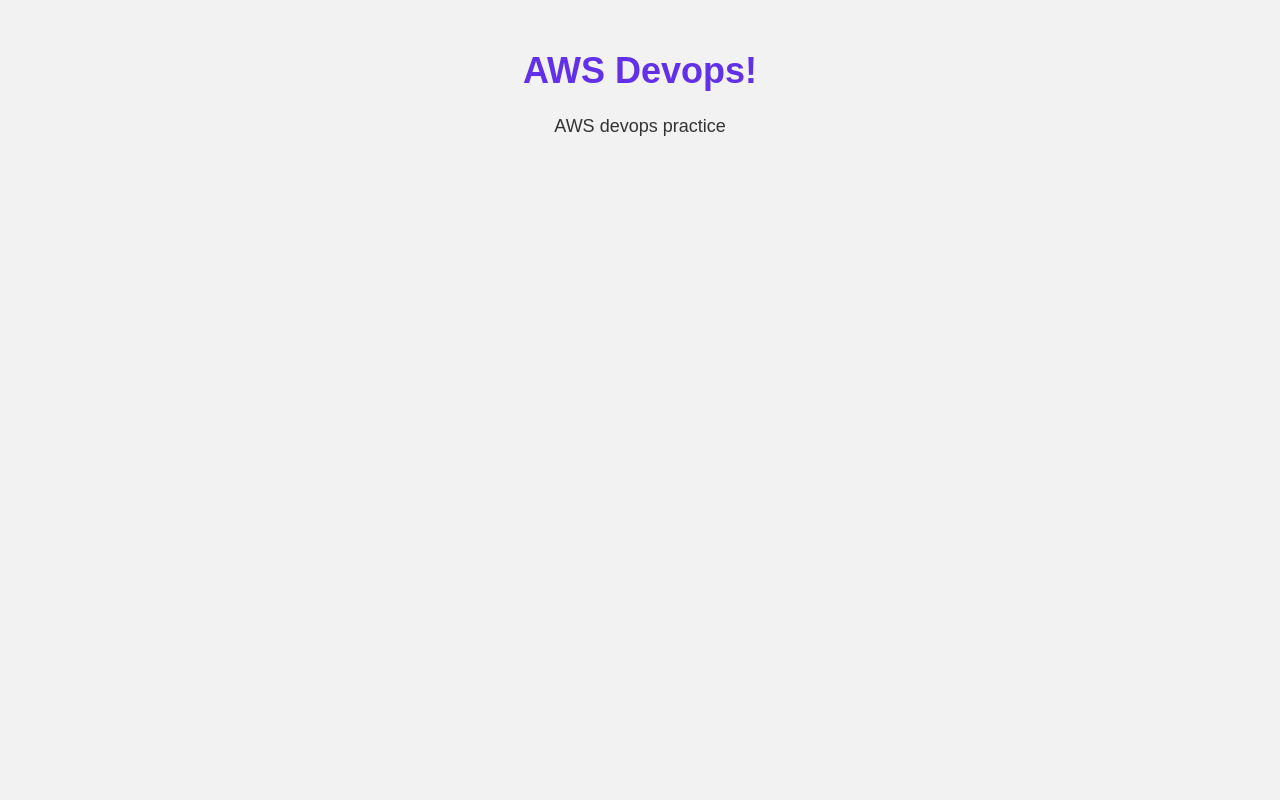
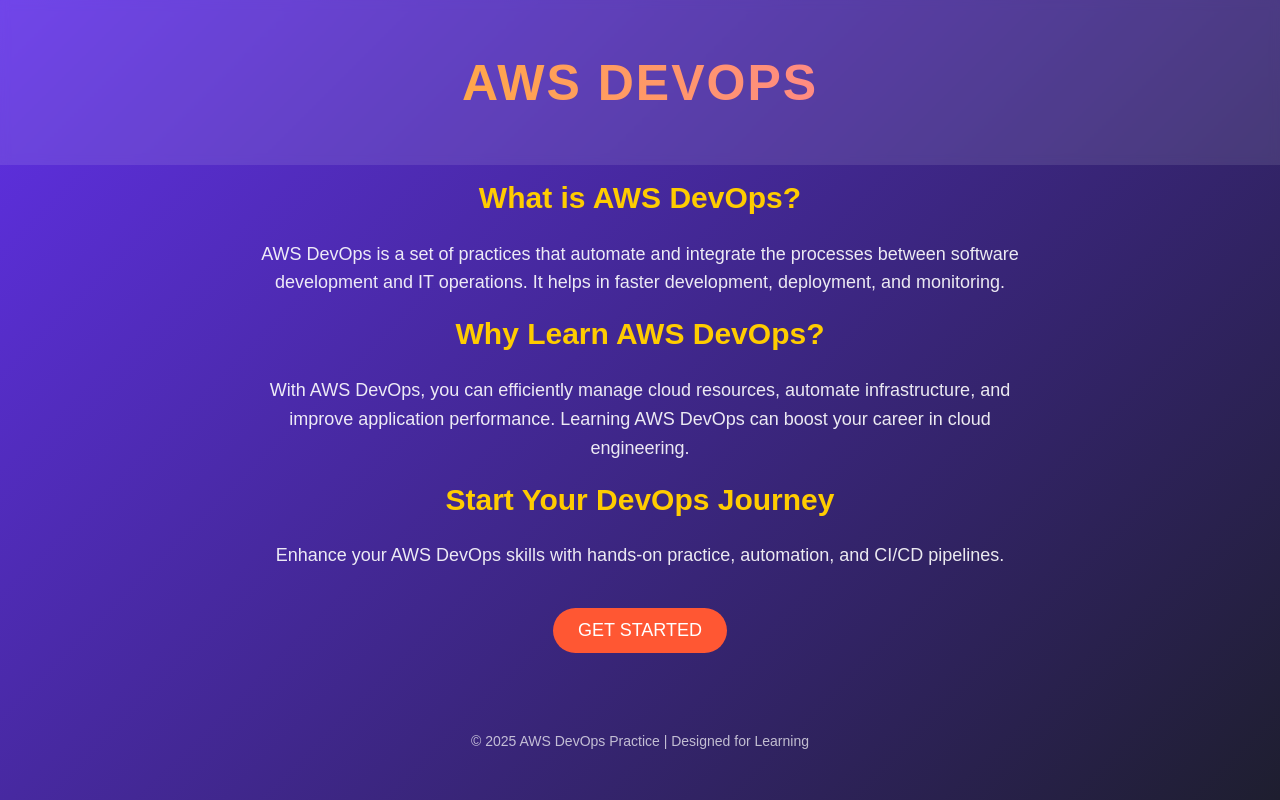
Before and after one commit to Sarthak221198/AWS-Devops, a plain HTML site: page index.html in a window 1280 px wide. Drawn offline with Linux system fonts and the light colour scheme.

Commit message:
updating index.html file

```diff
--- a/index.html
+++ b/index.html
@@ -1,28 +1,127 @@
 <!DOCTYPE html>
-<html>
+<html lang="en">
 <head>
+    <meta charset="UTF-8">
+    <meta name="viewport" content="width=device-width, initial-scale=1.0">
+    <title>AWS DevOps | Learn & Practice</title>
     <style>
+        /* Global Styles */
         body {
-        font-family: Arial, sans-serif;
-        background-color: #f2f2f2;
-        color: #333;
+            font-family: 'Arial', sans-serif;
+            background: linear-gradient(135deg, #6130e8, #1e1e2f);
+            color: white;
             text-align: center;
+            margin: 0;
+            padding: 0;
+            display: flex;
+            flex-direction: column;
+            align-items: center;
+            justify-content: center;
+            height: 100vh;
+        }
+
+        /* Header Styles */
+        header {
+            width: 100%;
+            padding: 20px 0;
+            background: rgba(255, 255, 255, 0.1);
+            position: fixed;
+            top: 0;
+            backdrop-filter: blur(5px);
         }
 
         h1 {
-        font-size: 36px;
-        margin-top: 50px;
-        color: #6130e8;
+            font-size: 50px;
+            background: -webkit-linear-gradient(left, #ffcc00, #ff66cc);
+            -webkit-background-clip: text;
+            -webkit-text-fill-color: transparent;
+            text-transform: uppercase;
+            letter-spacing: 2px;
+            animation: fadeIn 1.5s ease-in-out;
+        }
+
+        /* Section Styling */
+        .container {
+            max-width: 800px;
+            padding: 20px;
+            margin-top: 100px;
+        }
+
+        h2 {
+            font-size: 30px;
+            color: #ffcc00;
+            margin-top: 20px;
         }
 
         p {
             font-size: 18px;
-        margin: 20px 0;
+            line-height: 1.6;
+            opacity: 0.9;
+            animation: slideIn 1.5s ease-in-out;
+        }
+
+        /* Button Styling */
+        .btn {
+            display: inline-block;
+            margin-top: 20px;
+            padding: 12px 25px;
+            font-size: 18px;
+            color: white;
+            background: #ff5733;
+            border: none;
+            border-radius: 30px;
+            cursor: pointer;
+            text-transform: uppercase;
+            transition: 0.3s;
+        }
+
+        .btn:hover {
+            background: #ff2a00;
+            transform: scale(1.1);
+        }
+
+        /* Footer Styling */
+        footer {
+            margin-top: 50px;
+            padding: 10px;
+            font-size: 14px;
+            opacity: 0.7;
+        }
+
+        /* Animations */
+        @keyframes fadeIn {
+            from { opacity: 0; transform: translateY(-20px); }
+            to { opacity: 1; transform: translateY(0); }
+        }
+
+        @keyframes slideIn {
+            from { opacity: 0; transform: translateY(20px); }
+            to { opacity: 1; transform: translateY(0); }
         }
     </style>
 </head>
 <body>
-    <h1>AWS Devops!</h1>
-    <p>AWS devops practice </p>
+
+    <header>
+        <h1>AWS DevOps</h1>
+    </header>
+
+    <div class="container">
+        <h2>What is AWS DevOps?</h2>
+        <p>AWS DevOps is a set of practices that automate and integrate the processes between software development and IT operations. It helps in faster development, deployment, and monitoring.</p>
+
+        <h2>Why Learn AWS DevOps?</h2>
+        <p>With AWS DevOps, you can efficiently manage cloud resources, automate infrastructure, and improve application performance. Learning AWS DevOps can boost your career in cloud engineering.</p>
+
+        <h2>Start Your DevOps Journey</h2>
+        <p>Enhance your AWS DevOps skills with hands-on practice, automation, and CI/CD pipelines.</p>
+
+        <button class="btn">Get Started</button>
+    </div>
+
+    <footer>
+        © 2025 AWS DevOps Practice | Designed for Learning
+    </footer>
+
 </body>
 </html>
```
Lines whose indentation alone changed are shown as unchanged.
